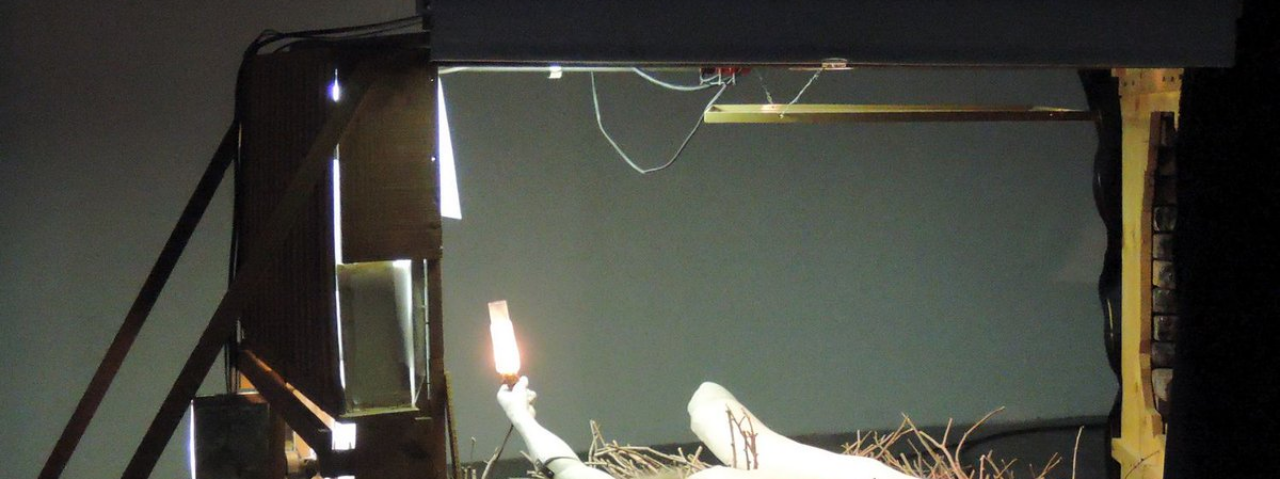
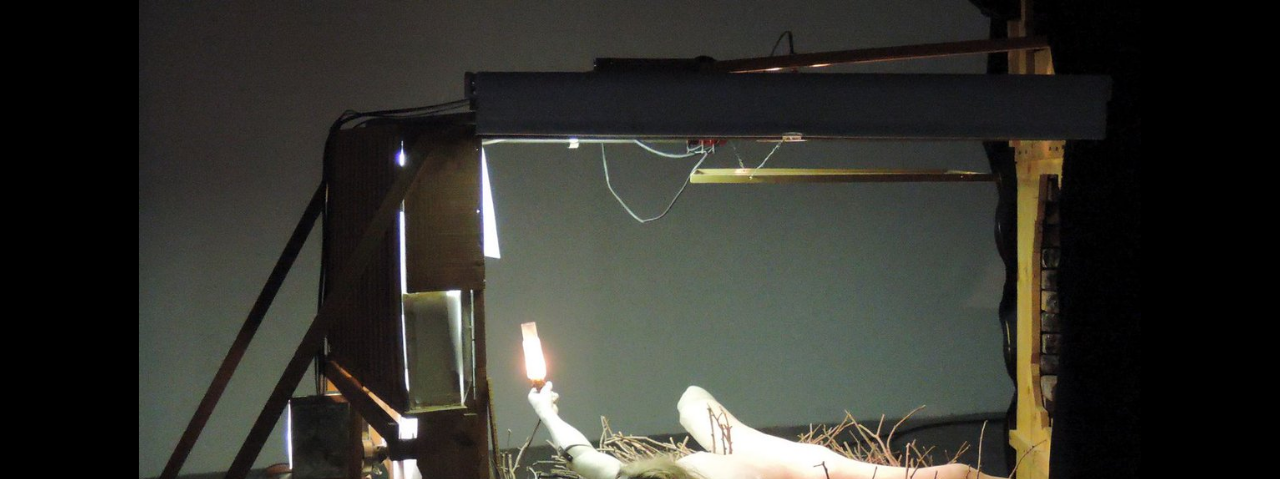
Before and after one commit to andris-boy/referencia-generator, a plain HTML site: page index.html in a window 1280 px wide. Shown: the top 479 px of the page. Drawn offline with Linux system fonts and the light colour scheme.

Commit message:
Formázás (középen a kép)

```diff
--- a/styles.css
+++ b/styles.css
@@ -20,8 +20,8 @@ body {
 #image {
     position: absolute;
     top: 0;
-    left: 0;
-    width: 100%;
+    left: 50%;
+    transform: translateX(-50%);
     height: 100%;
     object-fit: cover;
     z-index: -1;
```
